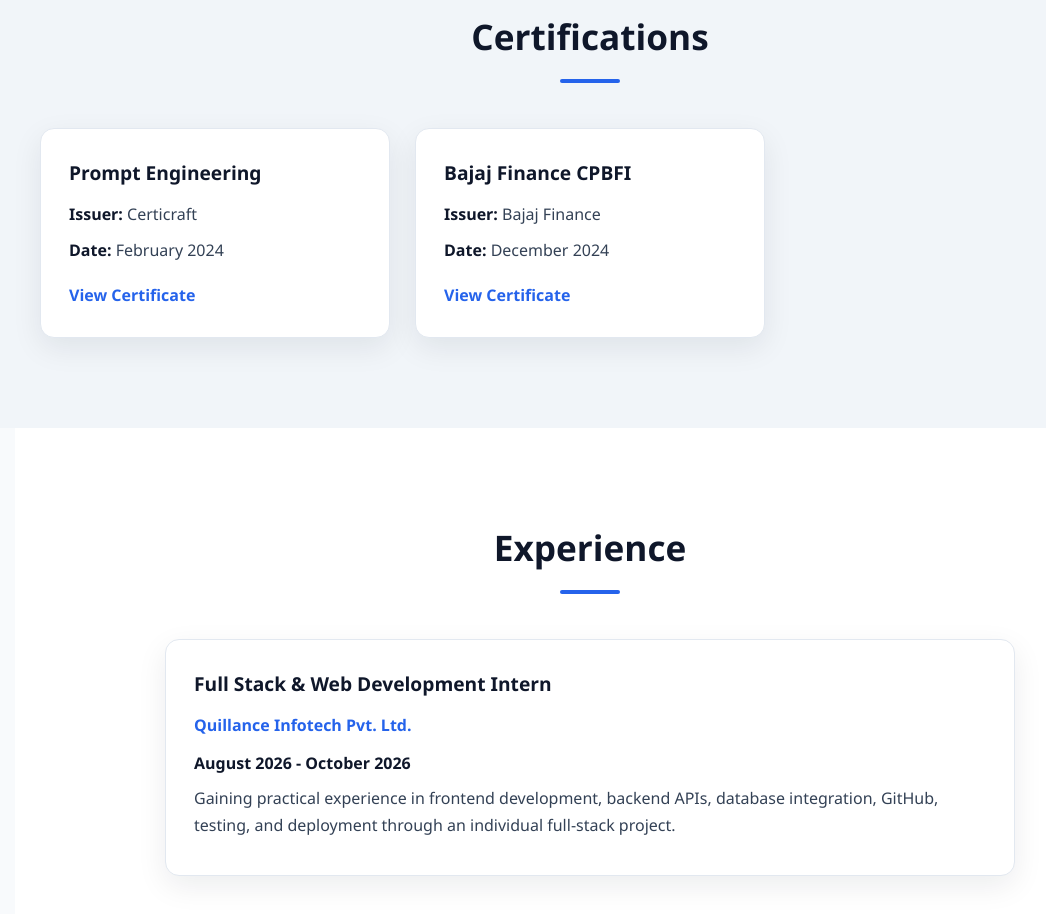
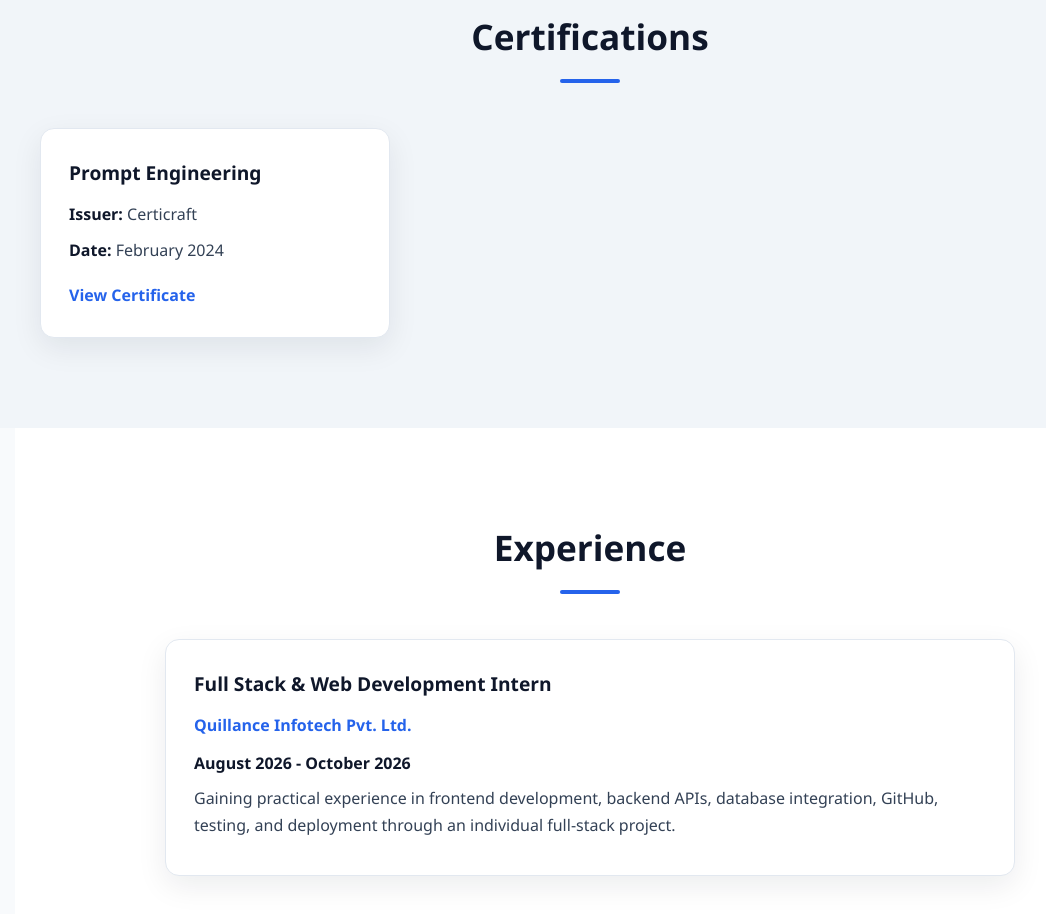
Before and after one commit to Sabiya1304/SabiyaShaikh_Assignment1_FullStackDevelopment, a plain HTML site: page frontend/index.html in a window 1280 px wide. Shown: the part 3600-4514 px from the top of the page, without its empty margins (50-1096 px from the left). Drawn offline with Linux system fonts and the light colour scheme.

Commit message:
Update index.html

```diff
--- a/frontend/index.html
+++ b/frontend/index.html
@@ -470,31 +470,6 @@
 
                 </article>
 
-
-                <article class="card">
-
-                    <h3>Bajaj Finance CPBFI</h3>
-
-                    <p>
-                        <strong>Issuer:</strong>
-                        Bajaj Finance
-                    </p>
-
-                    <p>
-                        <strong>Date:</strong>
-                        December 2024
-                    </p>
-
-                    <a
-                        href="#"
-                        target="_blank"
-                        rel="noopener noreferrer"
-                    >
-                        View Certificate
-                    </a>
-
-                </article>
-
             </div>
 
         </section>
```
